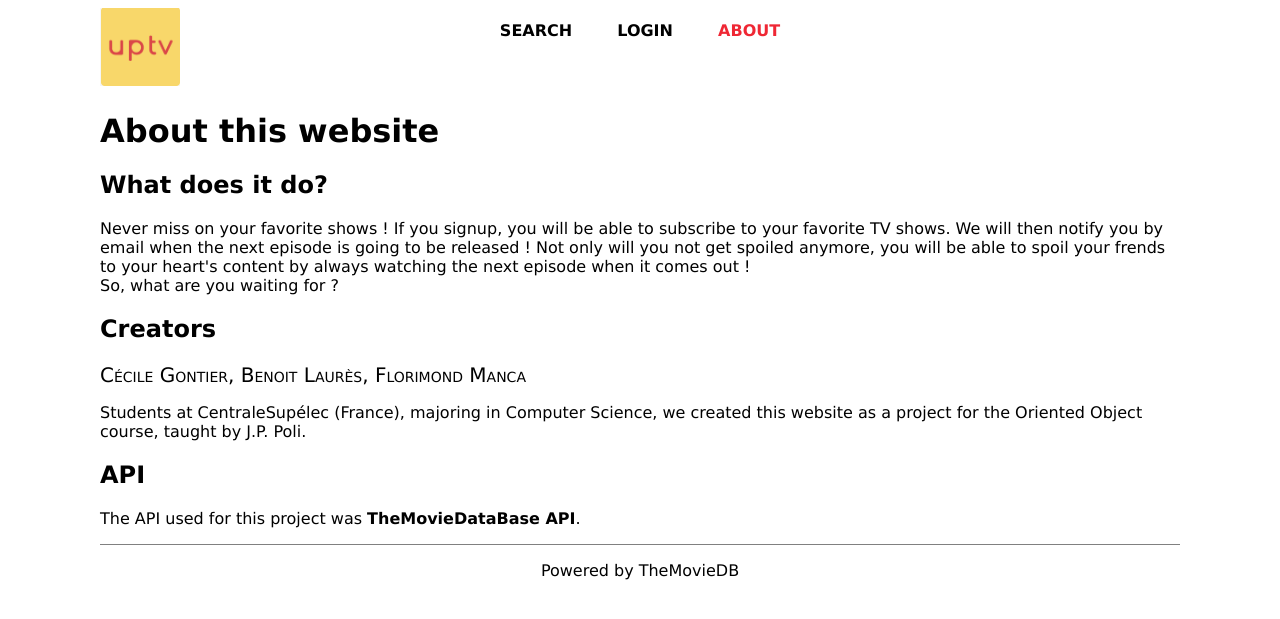
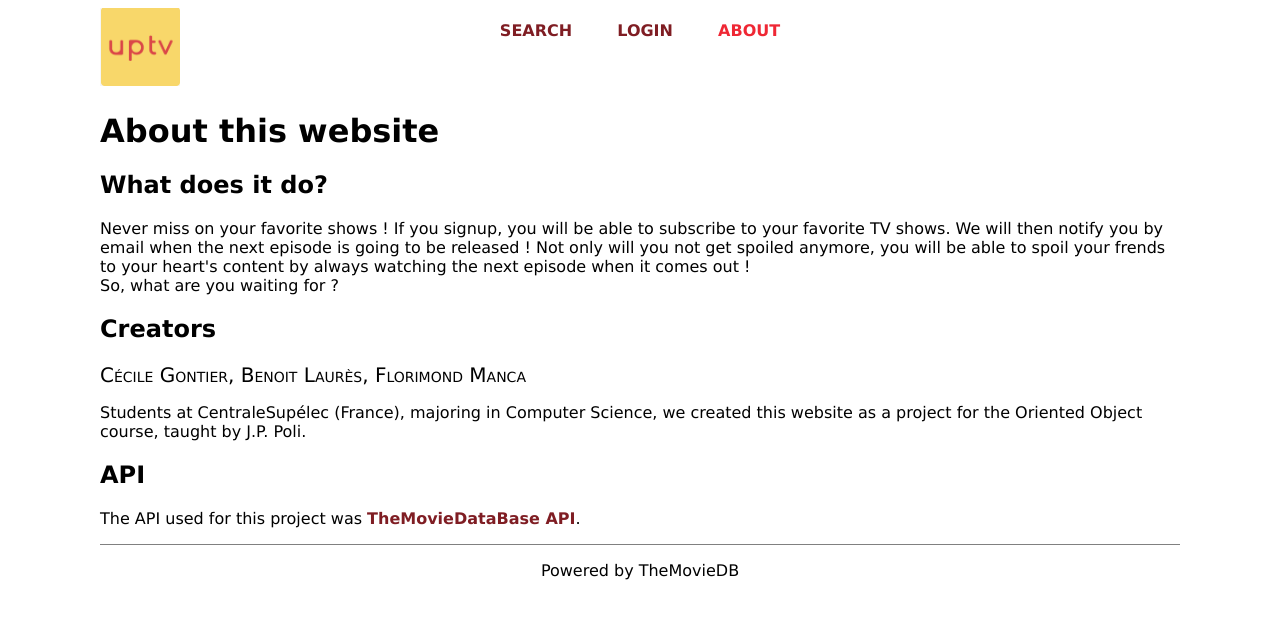
Before and after one commit to florimondmanca/tvseries, a Django app: page /about/ in a window 1280 px wide. Shown: the top 619 px of the page. Run offline with Django 3.2, Linux system fonts and the light colour scheme.

Commit message:
Improve accessibility of links

```diff
--- a/static/base.css
+++ b/static/base.css
@@ -4,6 +4,7 @@
     --color-primary: #fdda4e;
     --color-primary-darker: #ffe670;
     --color-accent: #ef2734;
+    --color-accent-dark: #7f1d23;
     --color-bg-light: lightyellow;
     --color-button-default: #ccc;
 }
@@ -15,13 +16,13 @@ body, html {
 }
 
 a {
-    color: inherit;
+    color: var(--color-accent-dark);
     text-decoration: none;
     font-weight: bold;
 }
 
 a:visited {
-    color: inherit;
+    color: var(--color-accent-dark);
 }
 
 a:hover {
```
